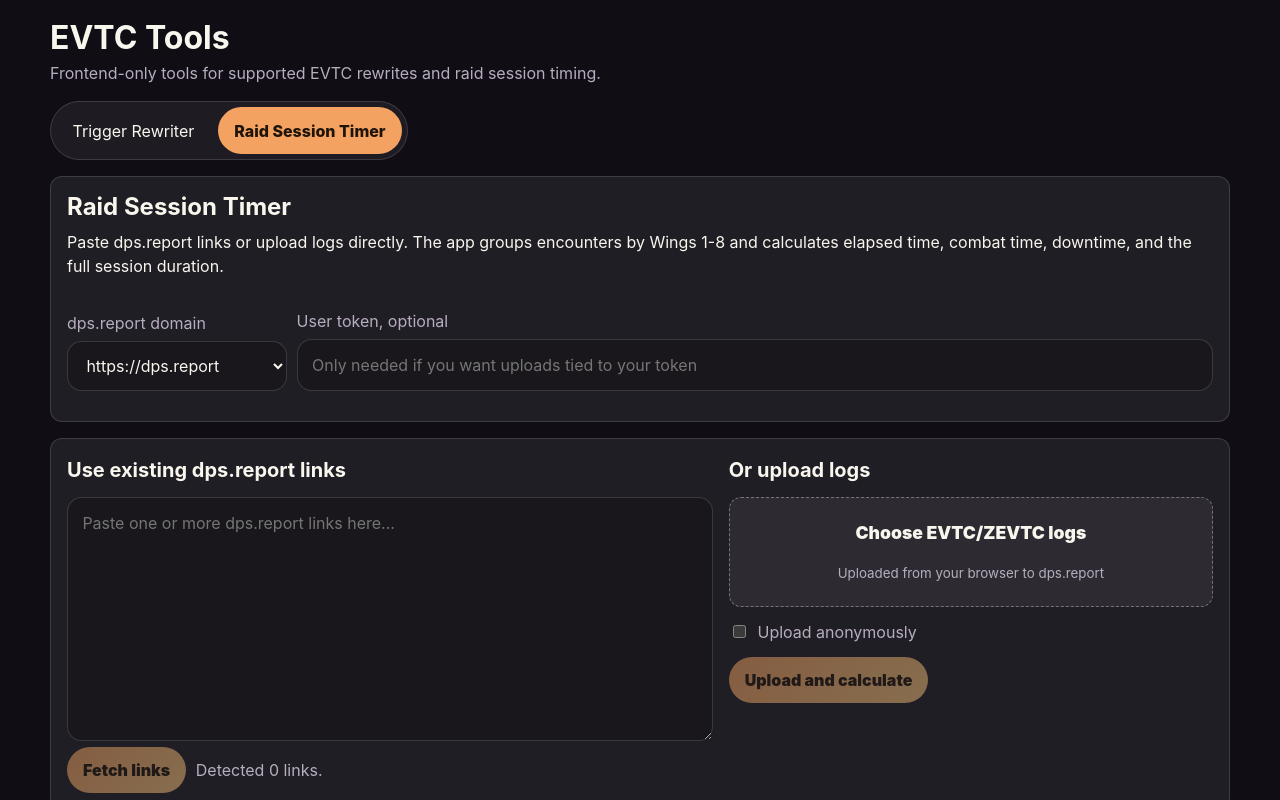
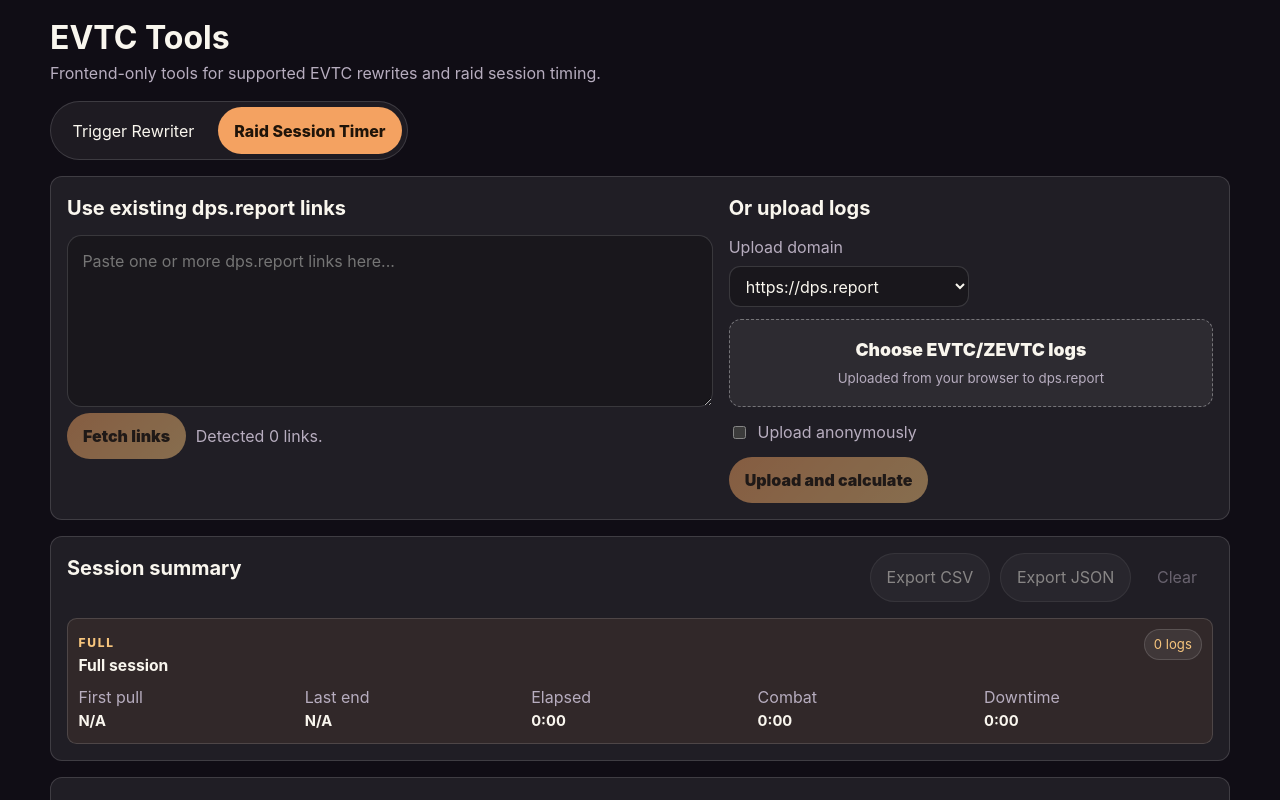
Before and after one commit to Kadenar/gw2-evtc-tools, a React (Vite) app: page / in a window 1280 px wide. Both pictures are taken after a click on the button "Raid Session Timer". Shown: the top 800 px of the page. Built offline with nearby package versions, Linux system fonts and the light colour scheme.

Commit message:
Cleaning up styling of tables and removing unnecessary fluff

```diff
--- a/src/components/SessionTimer.tsx
+++ b/src/components/SessionTimer.tsx
@@ -18,14 +18,13 @@
 };
 
 export function SessionTimer() {
-  const [domain, setDomain] = useState<DpsReportDomain>("https://dps.report");
+  const [uploadDomain, setUploadDomain] = useState<DpsReportDomain>("https://dps.report");
   const [linksText, setLinksText] = useState("");
   const [logs, setLogs] = useState<SessionLog[]>([]);
   const [errors, setErrors] = useState<FetchError[]>([]);
   const [isWorking, setIsWorking] = useState(false);
   const [uploadFiles, setUploadFiles] = useState<File[]>([]);
   const [anonymous, setAnonymous] = useState(false);
-  const [userToken, setUserToken] = useState("");
   const [progress, setProgress] = useState("");
 
   const summary = useMemo(() => summarizeSession(logs), [logs]);
@@ -42,7 +41,7 @@
 
     for (const permalink of extractedLinks) {
       try {
-        const metadata = await fetchUploadMetadata(permalink, domain);
+        const metadata = await fetchUploadMetadata(permalink);
         nextLogs.push(metadataToSessionLog(metadata, permalink));
       } catch (err) {
         nextErrors.push({ source: permalink, message: err instanceof Error ? err.message : "Unknown error" });
@@ -67,7 +66,7 @@
       const file = uploadFiles[index];
       setProgress(`Uploading ${index + 1}/${uploadFiles.length}: ${file.name}`);
       try {
-        const metadata = await uploadLogToDpsReport(file, domain, { anonymous, userToken });
+        const metadata = await uploadLogToDpsReport(file, uploadDomain, { anonymous });
         nextLogs.push(metadataToSessionLog(metadata, file.name));
       } catch (err) {
         nextErrors.push({ source: file.name, message: err instanceof Error ? err.message : "Unknown error" });
@@ -98,41 +97,15 @@
 
   return (
     <section className="session-layout">
-      <div className="panel">
-        <h2>Raid Session Timer</h2>
-        <p>
-          Paste dps.report links or upload logs directly. The app groups encounters by Wings 1-8 and calculates elapsed
-          time, combat time, downtime, and the full session duration.
-        </p>
-
-        <div className="settings-row">
-          <label className="field">
-            <span>dps.report domain</span>
-            <select value={domain} onChange={(event) => setDomain(event.target.value as DpsReportDomain)}>
-              <option value="https://dps.report">https://dps.report</option>
-              <option value="https://b.dps.report">https://b.dps.report</option>
-            </select>
-          </label>
-          <label className="field">
-            <span>User token, optional</span>
-            <input
-              type="password"
-              placeholder="Only needed if you want uploads tied to your token"
-              value={userToken}
-              onChange={(event) => setUserToken(event.target.value)}
-            />
-          </label>
-        </div>
-      </div>
-
       <div className="panel two-column-panel">
         <div>
           <h3>Use existing dps.report links</h3>
           <textarea
+            className="session-links-input"
             value={linksText}
             onChange={(event) => setLinksText(event.target.value)}
             placeholder="Paste one or more dps.report links here..."
-            rows={9}
+            rows={6}
           />
           <div className="inline-actions">
             <button type="button" className="primary" disabled={!extractedLinks.length || isWorking} onClick={fetchLinks}>
@@ -140,10 +113,27 @@
             </button>
             <span className="muted">Detected {extractedLinks.length} link{extractedLinks.length === 1 ? "" : "s"}.</span>
           </div>
+          {(progress || errors.length > 0) && (
+            <div className="compact-status">
+              {progress && <div className={errors.length ? "status-text warning-text" : "status-text"}>{progress}</div>}
+              {errors.map((error) => (
+                <div className="status-text error-text" key={`${error.source}-${error.message}`}>
+                  <strong>{error.source}</strong>: {error.message}
+                </div>
+              ))}
+            </div>
+          )}
         </div>
 
         <div>
           <h3>Or upload logs</h3>
+          <label className="field upload-domain-field">
+            <span>Upload domain</span>
+            <select value={uploadDomain} onChange={(event) => setUploadDomain(event.target.value as DpsReportDomain)}>
+              <option value="https://dps.report">https://dps.report</option>
+              <option value="https://b.dps.report">https://b.dps.report</option>
+            </select>
+          </label>
           <label className="dropzone compact-dropzone">
             <input
               type="file"
@@ -170,17 +160,6 @@
         </div>
       </div>
 
-      {(progress || errors.length > 0) && (
-        <div className="panel slim-panel">
-          {progress && <div className="notice info">{progress}</div>}
-          {errors.map((error) => (
-            <div className="notice error" key={`${error.source}-${error.message}`}>
-              <strong>{error.source}</strong>: {error.message}
-            </div>
-          ))}
-        </div>
-      )}
-
       <div className="panel">
         <div className="section-heading">
           <div>
@@ -199,7 +178,7 @@
           </div>
         </div>
 
-        <div className="time-sections">
+        <div className="time-sections single-summary">
           <article className="time-section full-session">
             <div className="time-section-header">
               <div>
@@ -231,17 +210,22 @@
               </div>
             </div>
           </article>
+        </div>
+      </div>
 
-          {summary.wings.map((wing) => (
-            <article className="time-section" key={wing.label}>
-              <div className="time-section-header">
-                <div>
-                  <span className="eyebrow">{wing.wing == null ? "Other" : `W${wing.wing}`}</span>
+      <div className="panel">
+        <h3>Wing details</h3>
+        {!summary.logs.length ? (
+          <p className="muted">No logs loaded yet.</p>
+        ) : (
+          <div className="log-groups">
+            {logDetailGroups.map((wing) => (
+              <section className="log-group" key={wing.label}>
+                <div className="log-group-heading">
                   <h4>{wing.label}</h4>
-                </div>
                   <span className="pill">{wing.logs.length} logs</span>
                 </div>
-              <div className="time-stats">
+                <div className="wing-time-summary" aria-label={`${wing.label} timing summary`}>
                   <div>
                     <span>First pull</span>
                     <strong>{wing.start ? formatDateTime(wing.start) : "N/A"}</strong>
@@ -262,23 +246,6 @@
                     <span>Downtime</span>
                     <strong>{formatSeconds(wing.downtime)}</strong>
                   </div>
-              </div>
-            </article>
-          ))}
-        </div>
-      </div>
-
-      <div className="panel">
-        <h3>Log details</h3>
-        {!summary.logs.length ? (
-          <p className="muted">No logs loaded yet.</p>
-        ) : (
-          <div className="log-groups">
-            {logDetailGroups.map((wing) => (
-              <section className="log-group" key={wing.label}>
-                <div className="log-group-heading">
-                  <h4>{wing.label}</h4>
-                  <span className="pill">{wing.logs.length} logs</span>
                 </div>
                 <div className="table-wrap">
                   <table>
--- a/src/lib/dpsReport.ts
+++ b/src/lib/dpsReport.ts
@@ -98,7 +98,17 @@
   return Array.from(new Set(normalized));
 }
 
-export async function fetchUploadMetadata(permalink: string, domain: DpsReportDomain): Promise<DpsReportMetadata> {
+function getMetadataDomain(permalink: string): DpsReportDomain {
+  try {
+    const hostname = new URL(permalink).hostname.toLowerCase();
+    return hostname === "b.dps.report" ? "https://b.dps.report" : "https://dps.report";
+  } catch {
+    return "https://dps.report";
+  }
+}
+
+export async function fetchUploadMetadata(permalink: string): Promise<DpsReportMetadata> {
+  const domain = getMetadataDomain(permalink);
   const url = new URL("/getUploadMetadata", domain);
   url.searchParams.set("permalink", permalink);
 
@@ -115,15 +125,12 @@
 export async function uploadLogToDpsReport(
   file: File,
   domain: DpsReportDomain,
-  options: { anonymous: boolean; userToken?: string },
+  options: { anonymous: boolean },
 ): Promise<DpsReportMetadata> {
   const url = new URL("/uploadContent", domain);
   url.searchParams.set("json", "1");
   url.searchParams.set("generator", "ei");
   url.searchParams.set("anonymous", String(options.anonymous));
-  if (options.userToken?.trim()) {
-    url.searchParams.set("userToken", options.userToken.trim());
-  }
 
   const formData = new FormData();
   formData.append("file", file);
--- a/src/styles.css
+++ b/src/styles.css
@@ -203,7 +203,7 @@
 }
 
 .compact-dropzone {
-  min-height: 110px;
+  min-height: 88px;
   margin-top: 0;
 }
 
@@ -232,6 +232,16 @@
   max-width: 220px;
 }
 
+.upload-domain-field {
+  max-width: 240px;
+  margin: 0 0 0.75rem;
+}
+
+.upload-domain-field select {
+  padding: 0.55rem 0.75rem;
+  border-radius: 0.7rem;
+}
+
 input,
 select,
 textarea {
@@ -247,6 +257,10 @@
 textarea {
   resize: vertical;
   min-height: 180px;
+}
+
+.session-links-input {
+  min-height: 120px;
 }
 
 input:focus,
@@ -277,6 +291,10 @@
   grid-template-columns: repeat(4, minmax(0, 1fr));
   gap: 0.55rem;
   margin-top: 0.65rem;
+}
+
+.time-sections.single-summary {
+  grid-template-columns: 1fr;
 }
 
 .time-section {
@@ -337,6 +355,25 @@
   gap: 0.6rem;
   align-items: center;
   flex-wrap: wrap;
+}
+
+.compact-status {
+  display: grid;
+  gap: 0.25rem;
+  margin-top: 0.45rem;
+}
+
+.status-text {
+  color: var(--info);
+  font-size: 0.9rem;
+}
+
+.warning-text {
+  color: var(--warning);
+}
+
+.error-text {
+  color: var(--danger);
 }
 
 .settings-row {
@@ -468,6 +505,36 @@
   font-size: 1rem;
 }
 
+.wing-time-summary {
+  display: grid;
+  grid-template-columns: repeat(5, minmax(0, 1fr));
+  gap: 0.35rem 0.55rem;
+  border: 1px solid var(--border);
+  border-bottom: 0;
+  border-radius: 1rem 1rem 0 0;
+  padding: 0.7rem 0.85rem;
+  background: rgba(244, 162, 97, 0.06);
+}
+
+.wing-time-summary div {
+  display: grid;
+  gap: 0.1rem;
+  min-width: 0;
+}
+
+.wing-time-summary span {
+  color: var(--muted);
+  font-size: 0.86rem;
+}
+
+.wing-time-summary strong {
+  overflow-wrap: anywhere;
+}
+
+.wing-time-summary + .table-wrap {
+  border-radius: 0 0 1rem 1rem;
+}
+
 table {
   width: 100%;
   border-collapse: collapse;
@@ -511,7 +578,8 @@
   }
 
   .time-stats,
-  .full-session .time-stats {
+  .full-session .time-stats,
+  .wing-time-summary {
     grid-template-columns: repeat(2, minmax(0, 1fr));
   }
 
```
Lines whose indentation alone changed are shown as unchanged.
